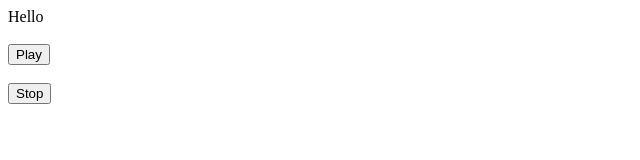
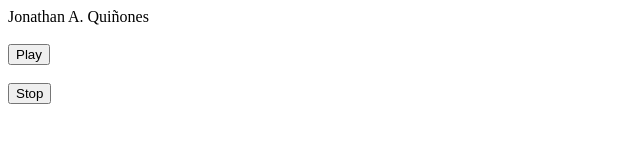
Before and after one commit to jaquinones08/jaqgtrial, a plain HTML site: page index.html in a window 1280 px wide. Shown: the whole page, without its empty margins (0-640 px from the left). Drawn offline with Linux system fonts and the light colour scheme.

Commit message:
Update index.html

```diff
--- a/index.html
+++ b/index.html
@@ -1,4 +1,4 @@
-<h>Hello</h>
+<h>Jonathan A. Quiñones</h>
 
 <br><br>
 
```
